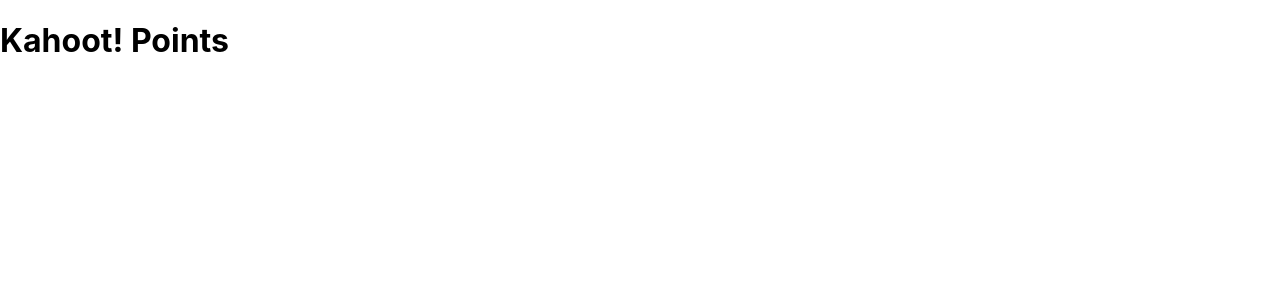
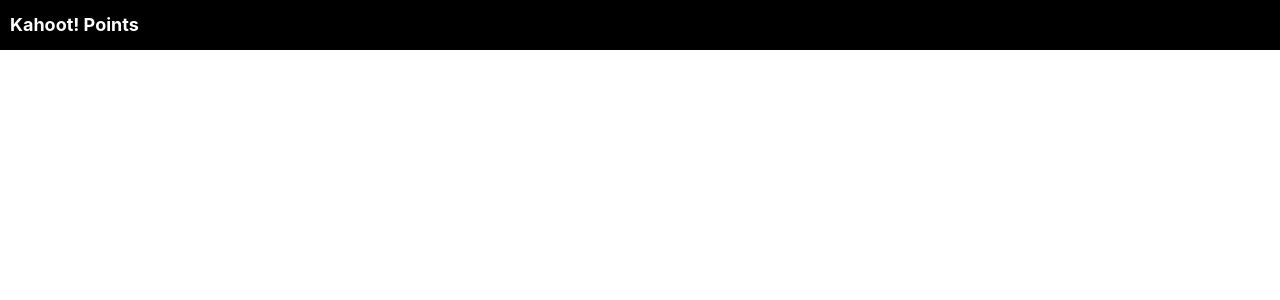
Before and after one commit to nerdenough/game-points, a React (Create React App) app: page / in a window 1280 px wide. Shown: the top 300 px of the page. Built offline with nearby package versions, Linux system fonts and the light colour scheme.

Commit message:
Add header css and use rem for scale

```diff
--- /dev/null
+++ b/src/components/Header/index.css
@@ -0,0 +1,12 @@
+.Header {
+  background: black;
+  height: 5rem;
+  padding: 0 1rem;
+}
+
+.Header--title {
+  margin: 0;
+  color: white;
+  line-height: 5rem;
+  font-size: 1.8rem;
+}
--- a/src/components/Header/index.jsx
+++ b/src/components/Header/index.jsx
@@ -1,9 +1,10 @@
 import React from 'react'
+import './index.css'
 
 function Header({ children }) {
   return (
-    <div className="header">
-      <h1>{children}</h1>
+    <div className="Header">
+      <h1 className="Header--title">{children}</h1>
     </div>
   )
 }
--- /dev/null
+++ b/src/components/Panel/index.css
@@ -0,0 +1,4 @@
+.Panel {
+  display: flex;
+  flex-direction: column;
+}
--- a/src/components/Panel/index.jsx
+++ b/src/components/Panel/index.jsx
@@ -1,7 +1,7 @@
 import React from 'react'
 
 function Panel({ children }) {
-  return <div className="panel">{children}</div>
+  return <div className="Panel">{children}</div>
 }
 
 export default Panel
--- a/src/index.css
+++ b/src/index.css
@@ -1,8 +1,10 @@
+html,
 body {
   margin: 0;
   font-family: -apple-system, BlinkMacSystemFont, 'Segoe UI', 'Roboto', 'Oxygen',
     'Ubuntu', 'Cantarell', 'Fira Sans', 'Droid Sans', 'Helvetica Neue',
     sans-serif;
+  font-size: 10px;
   -webkit-font-smoothing: antialiased;
   -moz-osx-font-smoothing: grayscale;
 }
```
